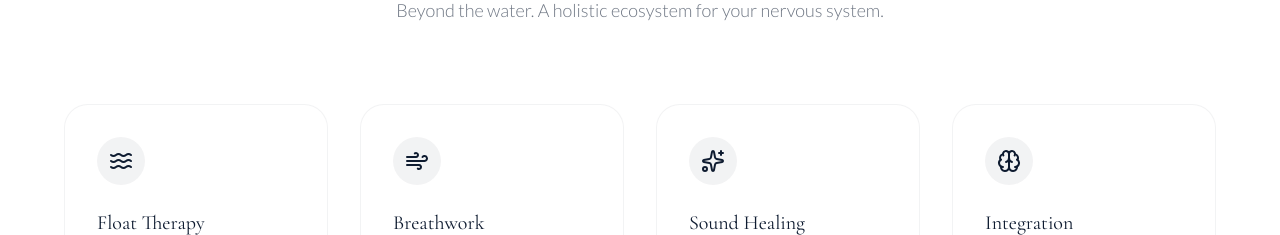
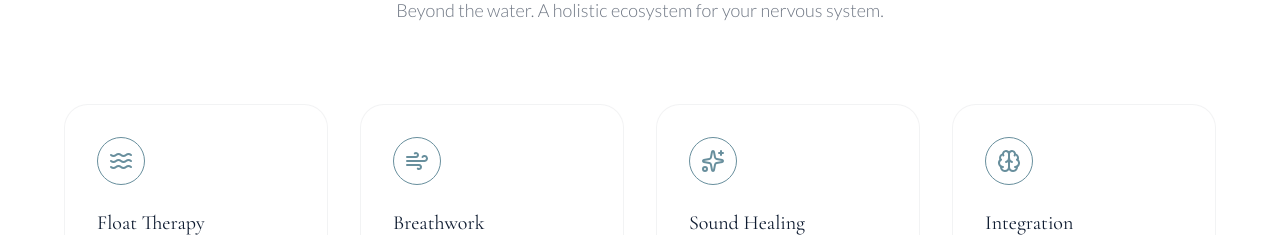
Before and after one commit to yswnthm/stillness, a React (Vite) app: page / in a window 1280 px wide. Shown: the part 1920-2155 px from the top of the page. Built offline with nearby package versions, Linux system fonts and the light colour scheme.

Commit message:
style: change Heal component to use border instead of background

```diff
--- a/components/Heal.tsx
+++ b/components/Heal.tsx
@@ -46,7 +46,7 @@ export const Heal: React.FC = () => {
             transition={{ delay: index * 0.1, duration: 0.8 }}
             className="group p-8 rounded-3xl bg-cream border border-stone/5 hover:border-seafoam/30 hover:shadow-xl hover:shadow-seafoam/5 transition-all duration-500 cursor-pointer"
           >
-            <div className="w-12 h-12 rounded-full bg-stone/5 text-stone group-hover:bg-seafoam group-hover:text-white flex items-center justify-center mb-6 transition-colors duration-500">
+            <div className="w-12 h-12 rounded-full border border-seafoam text-seafoam group-hover:bg-seafoam group-hover:text-white flex items-center justify-center mb-6 transition-colors duration-500">
               {habit.icon}
             </div>
             <h3 className="text-xl font-serif text-stone mb-3">{habit.title}</h3>
```
